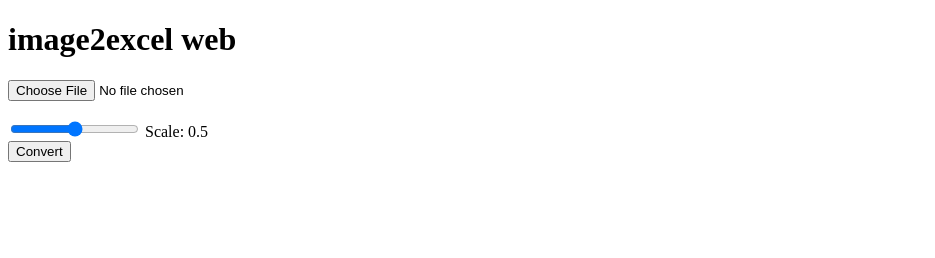
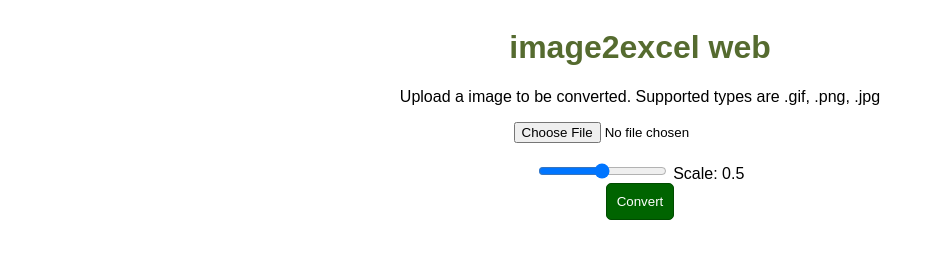
Before and after one commit to sccreeper/image2excel, a plain HTML site: page cmd/web/index.html in a window 1280 px wide. Shown: the whole page, without its empty margins (0-935 px from the left). Drawn offline with Linux system fonts and the light colour scheme.

Commit message:
Add style to web UI

```diff
--- a/cmd/web/index.html
+++ b/cmd/web/index.html
@@ -3,19 +3,24 @@
 <head>
     <title>image2excel</title>
     <script src="/public/main.js" defer></script>
+    <link rel="stylesheet" href="/public/style.css" />
 </head>
 
+<div id="body-div">
     <h1>image2excel web</h1>
 
-<input type="file" id="file_input"/>
+    <p>Upload a image to be converted. Supported types are .gif, .png, .jpg</p>
+
+    <input type="file" id="file_input" />
 
     <br>
 
-<img src="" id="file_image"/>
+    <img src="" id="file_image" />
 
     <br>
 
-<input type="range" min="0" max="1" step="0.01" id="image_scale" value="0.5" accept="image/png,image/jpeg,image/gif,.png,.gif,.jpg"/>
+    <input type="range" min="0" max="1" step="0.01" id="image_scale" value="0.5"
+        accept="image/png,image/jpeg,image/gif,.png,.gif,.jpg" />
     <label for="image_scale" id="image_scale_label">Scale: 0.5</label>
 
     <br>
@@ -25,3 +30,4 @@
     <br>
 
     <p id="status"></p>
+</div>
--- /dev/null
+++ b/cmd/web/public/style.css
@@ -0,0 +1,27 @@
+body {
+    font-family: Arial, Helvetica, sans-serif;
+
+    display: flex;
+    justify-content: center;
+    align-items: center;
+}
+
+h1 {
+    color: darkolivegreen;
+}
+
+#body-div {
+
+    text-align: center;
+    height: fit-content;
+
+}
+
+button {
+    background-color: darkgreen;
+    border: 1px solid rgb(0, 75, 0);
+    color: white;
+    padding: 10px;
+    border-radius: 5px;
+    outline: none;
+}
```
Lines whose indentation alone changed are shown as unchanged.
